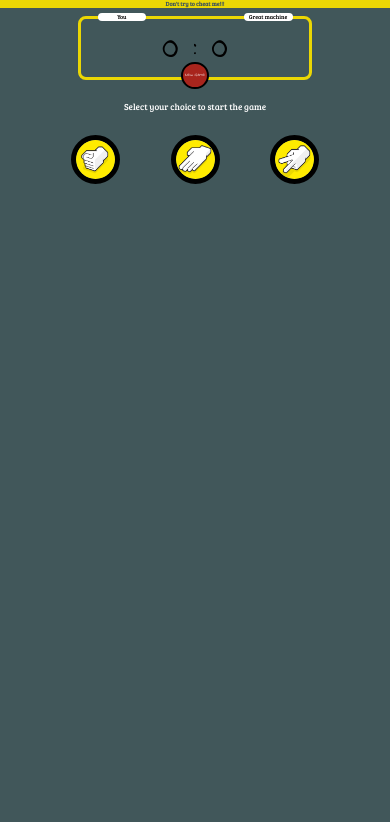
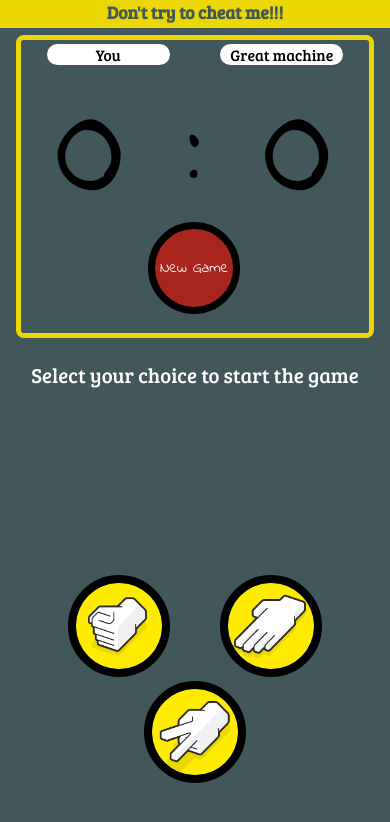
Before and after one commit to brulks107/rock-paper-scissors, a website with bundled scripts: page src/index.html in a window 390 px wide. Built offline with nearby package versions, Linux system fonts and the light colour scheme.

Commit message:
feat(css): mobile responsive

```diff
--- a/src/styles/styles.css
+++ b/src/styles/styles.css
@@ -24,11 +24,10 @@ html, body {
 
 header {
   background-color: var(--header-bg-color);
-    /* padding: 0.5%; */
   height: 2.1vw;
 }
 
-header > h1 {
+header>h1 {
   color: var(--body-bg-color);
   text-align: center;
   font-family: var(--font-family);
@@ -81,13 +80,12 @@ header > h1 {
   left: 46.5vw;
   transition: border 0.3s ease;
   transition: top, left, line-height 0s;
+  outline: 0px;
 }
 
 .new-game:hover {
   cursor: pointer;
   border: 0.6vw solid grey;
-    /* top: 31.8vh;
-    left: 46.3vw; */
   line-height: 4.2vw;
 }
 
@@ -108,6 +106,7 @@ header > h1 {
 .choices-block {
   text-align: center;
   height: 15vw;
+  /* background-color: #a8251d; */
 }
 
 .choice {
@@ -128,7 +127,114 @@ header > h1 {
   /* margin: 2.8vw 5.8vw; */
 }
 
-/* .footer {
-    height: 5%;
-    background-color: black;
-} */
+/* Mobile responsive */
+
+@media screen and (max-width: 500px) {
+  :root {
+    --player-score-height: 11.21vw;
+    --player-score-side: 12vw;
+    --new-game-radius: 20vw;
+    --images-size: 22vw;
+  }
+  header {
+    height: 7.1vw;
+  }
+  header>h1 {
+    font-size: 4.5vw
+  }
+  .score-label {
+    width: 31.5vw;
+    font-size: 4vw;
+    text-align: center;
+  }
+  .score {
+    margin: 2vw 4vw;
+    font-size: 10vw;
+    font-family: 'Indie Flower', cursive;
+    height: 75vw;
+    border-width: 5px;
+  }
+  .new-game {
+    height: var(--new-game-radius);
+    width: var(--new-game-radius);
+    line-height: 8vw;
+    border: 1.8vw solid black;
+    font-size: 3.9vw;
+    top: 57vw;
+    left: 38vw;
+    outline: 0px;
+  }
+  .new-game:hover {
+    height: var(--new-game-radius);
+    width: var(--new-game-radius);
+    line-height: 8vw;
+    border: 1.8vw solid black;
+    font-size: 3.9vw;
+    top: 57vw;
+    left: 38vw;
+  }
+  .new-game:active {
+    border: 1.8vw solid grey;
+  }
+  .score-board {
+    top: 8vw;
+    left: 14vw;
+    font-size: 42vw;
+    position: fixed;
+  }
+  .result {
+    margin: 5vw;
+    width: auto;
+    text-align: center;
+    height: 4vw;
+  }
+  #result-text {
+    font-family: var(--font-family);
+    font-size: 5.3vw;
+    color: white;
+    padding: 1vw 1vw;
+    text-align: center;
+  }
+  .choices-block {
+    text-align: center;
+    height: 69vw;
+    width: 100vw;
+    bottom: 0;
+    position: fixed;
+    /* background-color: #a8251d; */
+  }
+  .choice {
+    display: inline-block;
+    border: 2.3vw solid black;
+    border-radius: 50%;
+    height: var(--images-size);
+    width: var(--images-size);
+    margin: 0vw 6vw;
+    transition: background-color, border, 0.3s ease;
+    transition: margin 0s;
+  }
+  .choice:hover {
+    cursor: pointer;
+    background-color: grey;
+    border: 2.3vw solid grey;
+  }
+  @media screen and (max-height: 820px) {
+    .choices-block {
+      text-align: center;
+      height: 57vw;
+      width: 100vw;
+      bottom: 0;
+      position: fixed;
+    }
+    .choice {
+      display: inline-block;
+      border: 2.3vw solid black;
+      border-radius: 50%;
+      height: var(--images-size);
+      width: var(--images-size);
+      margin: 0vw 3vw;
+      transition: background-color, border, 0.3s ease;
+      transition: margin 0s;
+    }
+  }
+}
```
Lines whose indentation alone changed are shown as unchanged.
